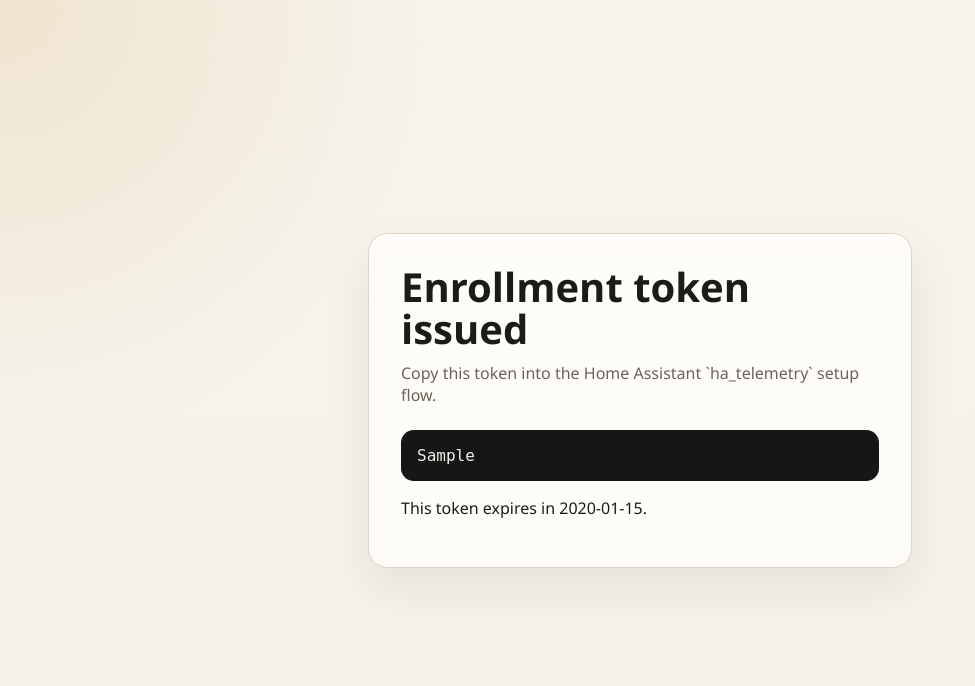
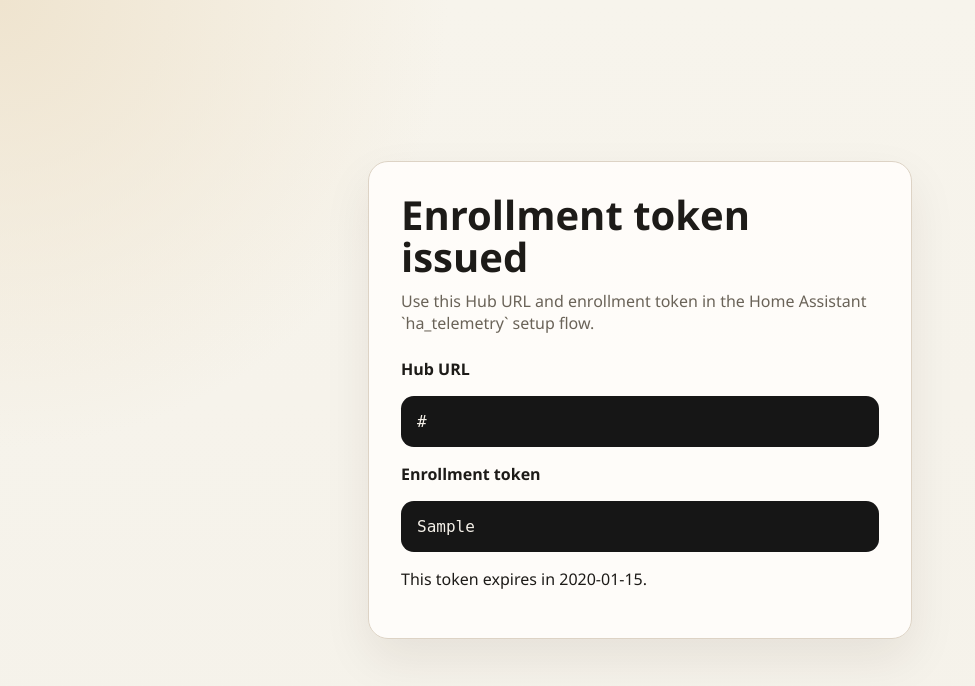
Before and after one commit to Gaian-Technologies/enrollment_portal, a Python web app: template src/enrollment_portal/templates/token_issued.html in a window 1280 px wide. Shown: the top 686 px of the page, without its empty margins (0-975 px from the left). Run offline with Jinja, Linux system fonts and the light colour scheme; the template is opened without the code that fills it: most values are stand-ins (such as "Sample title", 1, 10 or a date in 2020).

Commit message:
made so after succesful verification it displays the url as well as otoken to reduce ambiguity

```diff
--- a/src/enrollment_portal/app.py
+++ b/src/enrollment_portal/app.py
@@ -393,6 +393,7 @@
             "token_issued.html",
             page_title="Enrollment token issued",
             site_name=settings.site_name,
+            hub_url=settings.public_base_url,
             enrollment_token=invite.enrollment_token,
             invite_lifetime=_format_invite_lifetime(settings.invite_expires_hours),
         )
--- a/src/enrollment_portal/templates/token_issued.html
+++ b/src/enrollment_portal/templates/token_issued.html
@@ -10,7 +10,10 @@
     <main class="shell">
       <section class="card">
         <h1>Enrollment token issued</h1>
-        <p class="lede">Copy this token into the Home Assistant `ha_telemetry` setup flow.</p>
+        <p class="lede">Use this Hub URL and enrollment token in the Home Assistant `ha_telemetry` setup flow.</p>
+        <p><strong>Hub URL</strong></p>
+        <pre class="token">{{ hub_url }}</pre>
+        <p><strong>Enrollment token</strong></p>
         <pre class="token">{{ enrollment_token }}</pre>
         <p>This token expires in {{ invite_lifetime }}.</p>
       </section>
```
